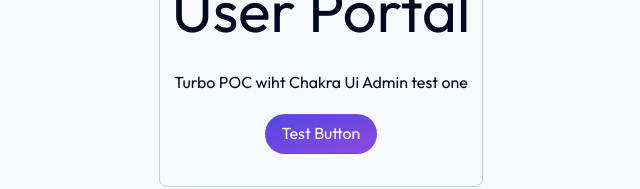
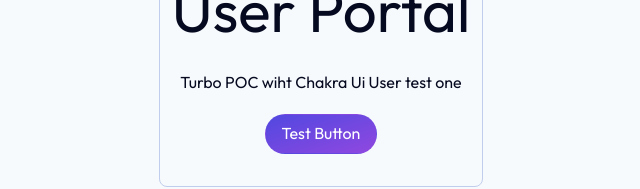
Before and after one commit to ubihacks/Mono-repo.poc, a React (Vite) app in the folder apps/user-portal/: page / in a window 1280 px wide. Shown: the part 135-324 px from the top of the page, without its empty margins (319-959 px from the left). Built offline with nearby package versions, Linux system fonts and the light colour scheme.

Commit message:
user portal update

```diff
--- a/apps/user-portal/src/App.tsx
+++ b/apps/user-portal/src/App.tsx
@@ -12,7 +12,7 @@
         <ColorModeSwitcher />
 
         <Heading>User Portal</Heading>
-      <Text>Turbo POC wiht Chakra Ui Admin test one   </Text>
+      <Text>Turbo POC wiht Chakra Ui User test one   </Text>
 
 
       </Stack>
```
